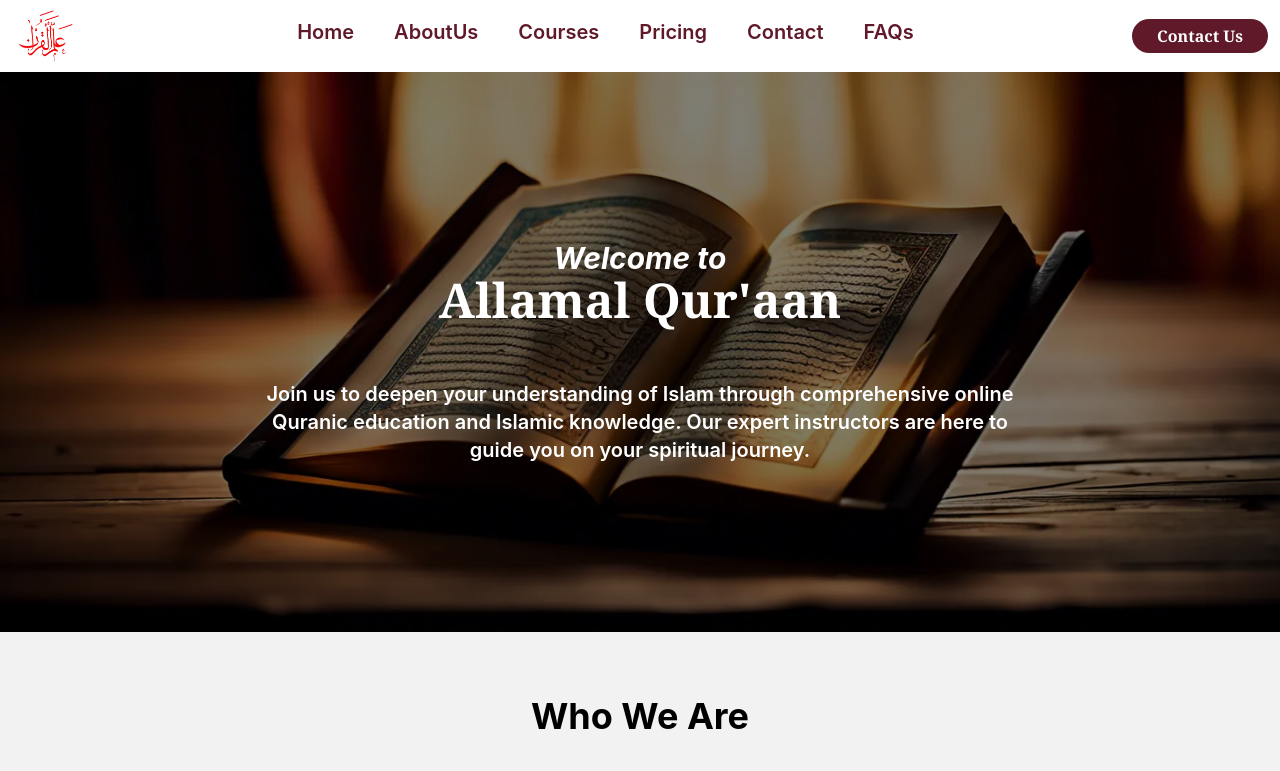
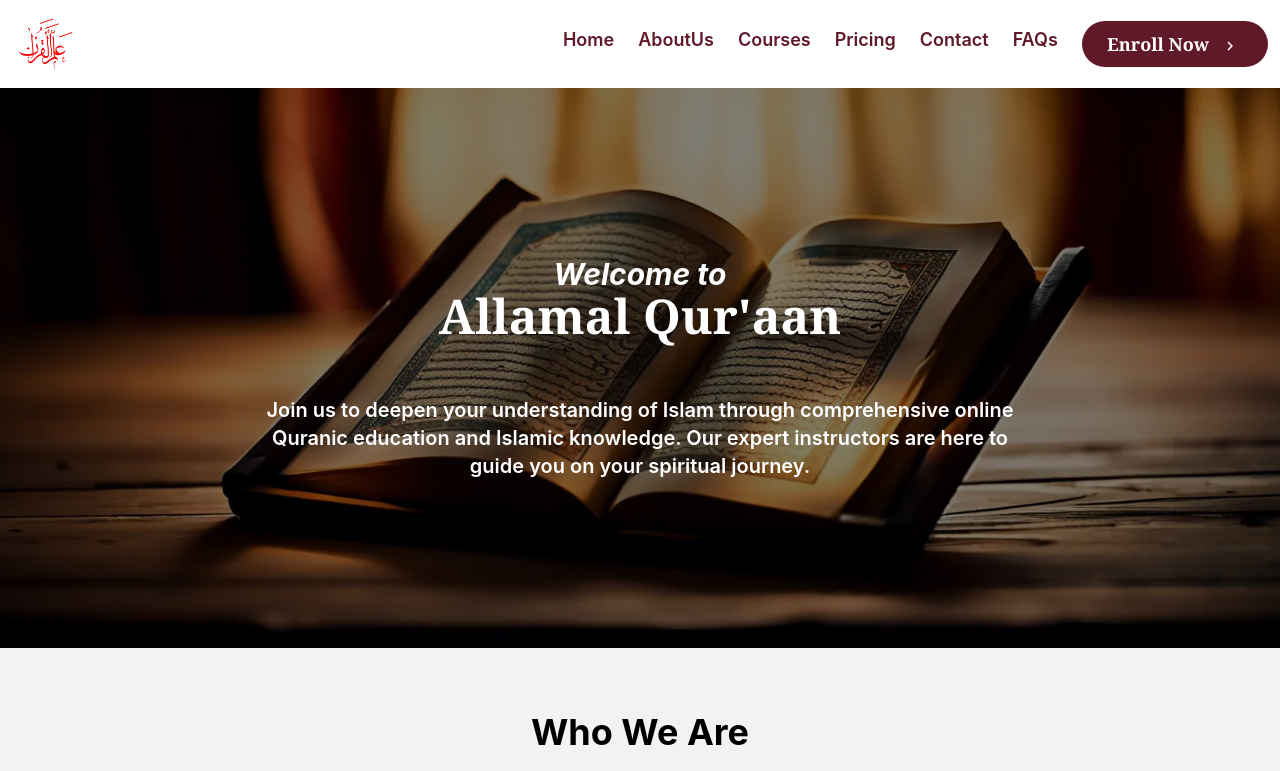
Before and after one commit to arslanhakim/Allamal-Quraan, a React (Vite) app: page / in a window 1280 px wide. Shown: the top 771 px of the page. Built offline with nearby package versions, Linux system fonts and the light colour scheme; no server answers.

Commit message:
Header updated

```diff
--- a/src/components/Header.tsx
+++ b/src/components/Header.tsx
@@ -2,6 +2,7 @@
 import { Link, useNavigate } from "react-router-dom";
 import "./Navbar.css";
 import { motion } from "framer-motion";
+import { MdKeyboardArrowRight } from "react-icons/md";
 
 interface HeaderProps {
   contactRef: React.MutableRefObject<null>;
@@ -24,8 +25,8 @@
   const [hoveredItem, setHoveredItem] = useState<number | null>(null);
 
   const headerOpt = [
-    { title: "Home", link: "about-us" },
-    { title: "AboutUs", link: "about-us" },
+    { title: "Home", link: "/" },
+    { title: "AboutUs", link: "/about-us" },
     { title: "Courses", ref: coursesRef },
     { title: "Pricing", ref: coursesRef },
     { title: "Contact", ref: coursesRef },
@@ -81,7 +82,7 @@
 
   return (
     <header
-      className={`sticky top-0 w-full z-40 overflow-hidden  ${
+      className={`sticky py-2 top-0 w-full z-40 overflow-hidden  ${
         scrolled ? "bg-primary" : "bg-white"
       }`}
       style={
@@ -101,7 +102,7 @@
             transition={{ duration: 0.5, delay: 0.3 }}
           />
         </Link>
-        <nav className="hidden md:flex space-x-10 text-xl font-bold">
+        <nav className="hidden md:flex items-center space-x-6 text-lg font-semibold">
           {headerOpt.map((header, key) => (
             <p
               key={key}
@@ -109,7 +110,8 @@
                 if (header.ref) {
                   scrollToSection(header.ref);
                 } else if (header.link) {
-                  navigate(`/${header.link}`);
+                  console.log("link", header.link);
+                  navigate(`${header.link}`);
                 }
               }}
               onMouseEnter={() => setHoveredItem(key)}
@@ -144,14 +146,16 @@
           <p onClick={() => scrollToSection(faqRef)} className={`${css}`}>
             FAQs
           </p> */}
-        </nav>
           <button
             onClick={() => scrollToSection(contactRef)}
-          className={`hidden md:block py-1 px-6 font-bold rounded-full hover:bg-opacity-90 hover:scale-95 transition-all duration-1000 ease-in-out font-serif ${
+            className={`hidden md:flex items-center justify-between gap-2 py-1 px-6 font-bold rounded-full hover:bg-opacity-90 hover:scale-95 transition-all duration-1000 ease-in-out font-serif ${
               scrolled ? "bg-white text-primary " : "bg-primary text-white"
             } animate-heartbeat`}
           >
-          Contact Us
+            Enroll Now{" "}
+            <span className="p-1 rounded-full h-auto">
+              <MdKeyboardArrowRight className="inline-block self-center" />
+            </span>
           </button>
           <button
             className="md:hidden bg-primary outline-none border-0"
@@ -172,6 +176,7 @@
               />
             </svg>
           </button>
+        </nav>
       </div>
       <nav
         className={menuClasses}
```
Lines whose indentation alone changed are shown as unchanged.
